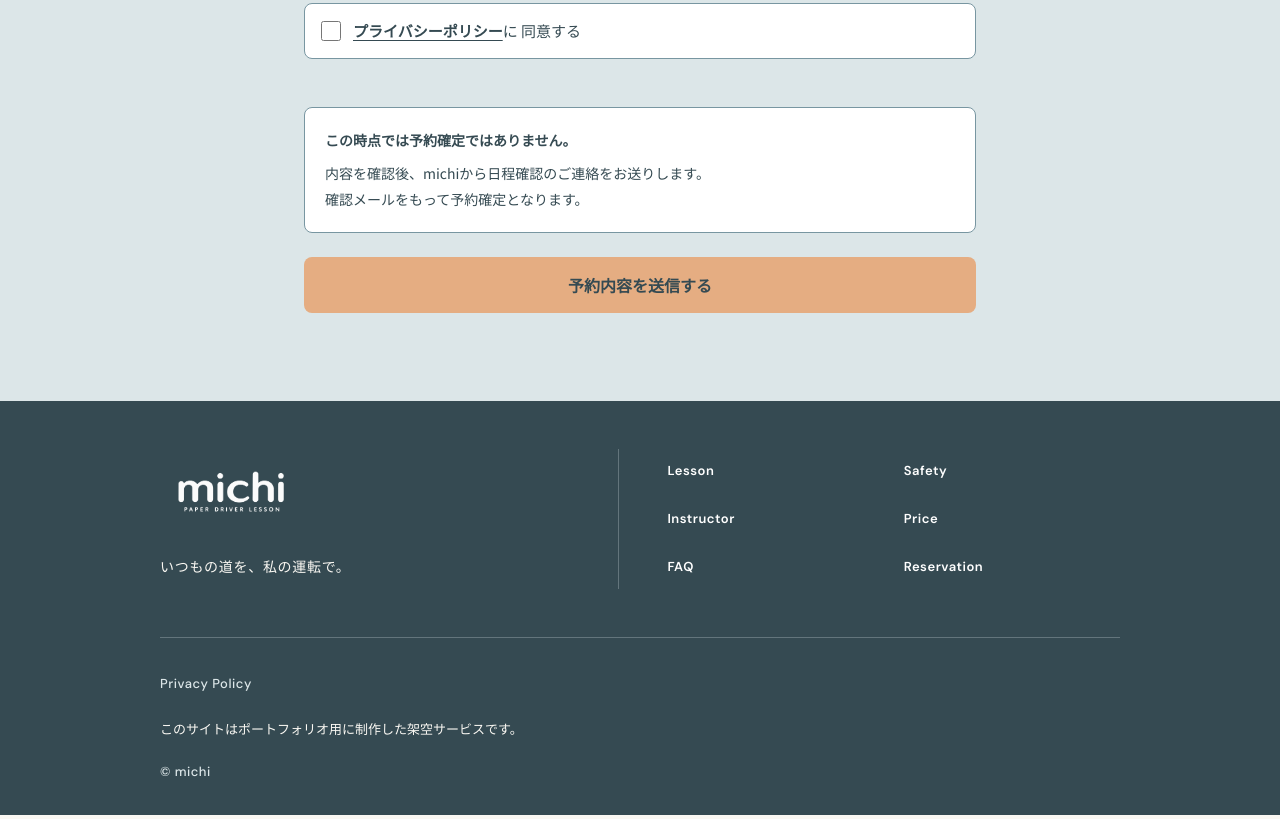
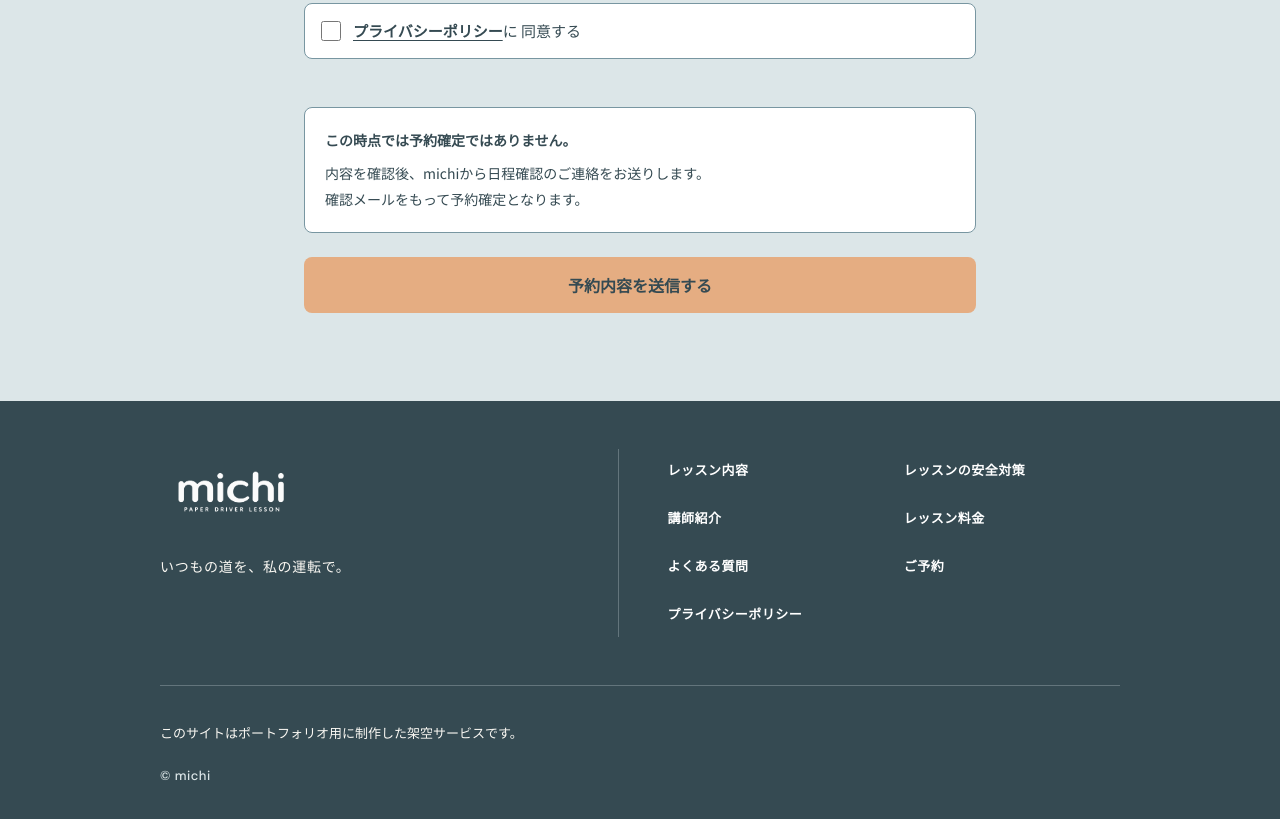
Before and after one commit to Coconattsu0723/michi-paper-driver-lp, a plain HTML site: page reservation.html in a window 1280 px wide. Shown: the part 2960-3779 px from the top of the page. Drawn offline with Linux system fonts and the light colour scheme.

Commit message:
Localize footer navigation and include privacy policy

```diff
--- a/reservation.html
+++ b/reservation.html
@@ -406,17 +406,17 @@
 
         <nav class="site-footer__nav" aria-label="フッターナビゲーション">
           <ul class="site-footer__nav-list">
-            <li><a href="index.html#lesson">Lesson</a></li>
-            <li><a href="index.html#safety">Safety</a></li>
-            <li><a href="index.html#instructor">Instructor</a></li>
-            <li><a href="index.html#price">Price</a></li>
-            <li><a href="index.html#faq">FAQ</a></li>
-            <li><a href="#reservation">Reservation</a></li>
+            <li><a href="index.html#lesson">レッスン内容</a></li>
+            <li><a href="index.html#safety">レッスンの安全対策</a></li>
+            <li><a href="index.html#instructor">講師紹介</a></li>
+            <li><a href="index.html#price">レッスン料金</a></li>
+            <li><a href="index.html#faq">よくある質問</a></li>
+            <li><a href="#reservation">ご予約</a></li>
+            <li><a href="privacy.html">プライバシーポリシー</a></li>
           </ul>
         </nav>
 
         <div class="site-footer__meta">
-          <p class="site-footer__privacy"><a href="privacy.html">Privacy Policy</a></p>
           <p class="site-footer__note">このサイトはポートフォリオ用に制作した架空サービスです。</p>
           <p class="site-footer__copyright">© michi</p>
         </div>
```
Also changed, not shown: index.html (+7 -7 lines), privacy.html (+7 -7 lines).
